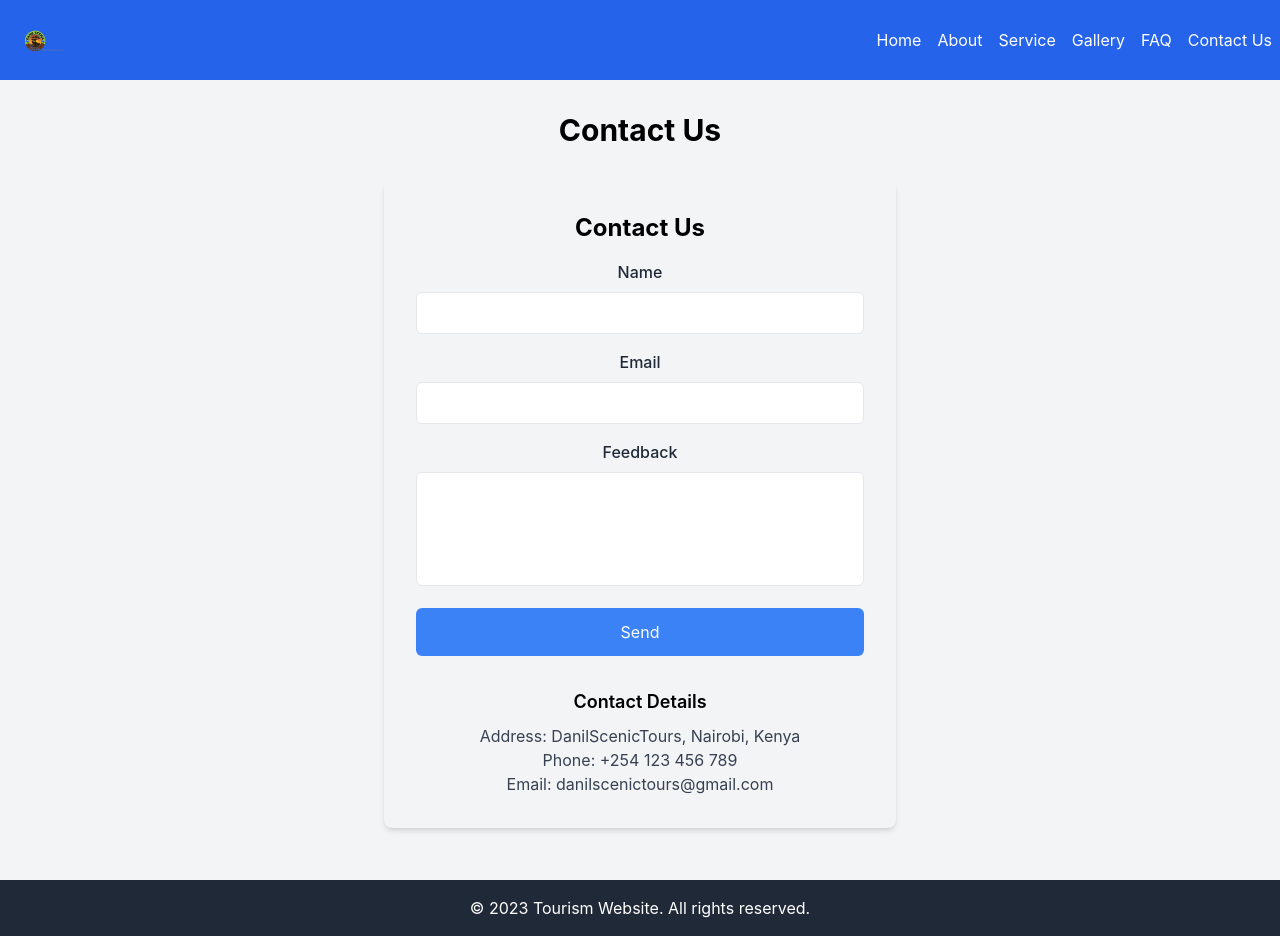
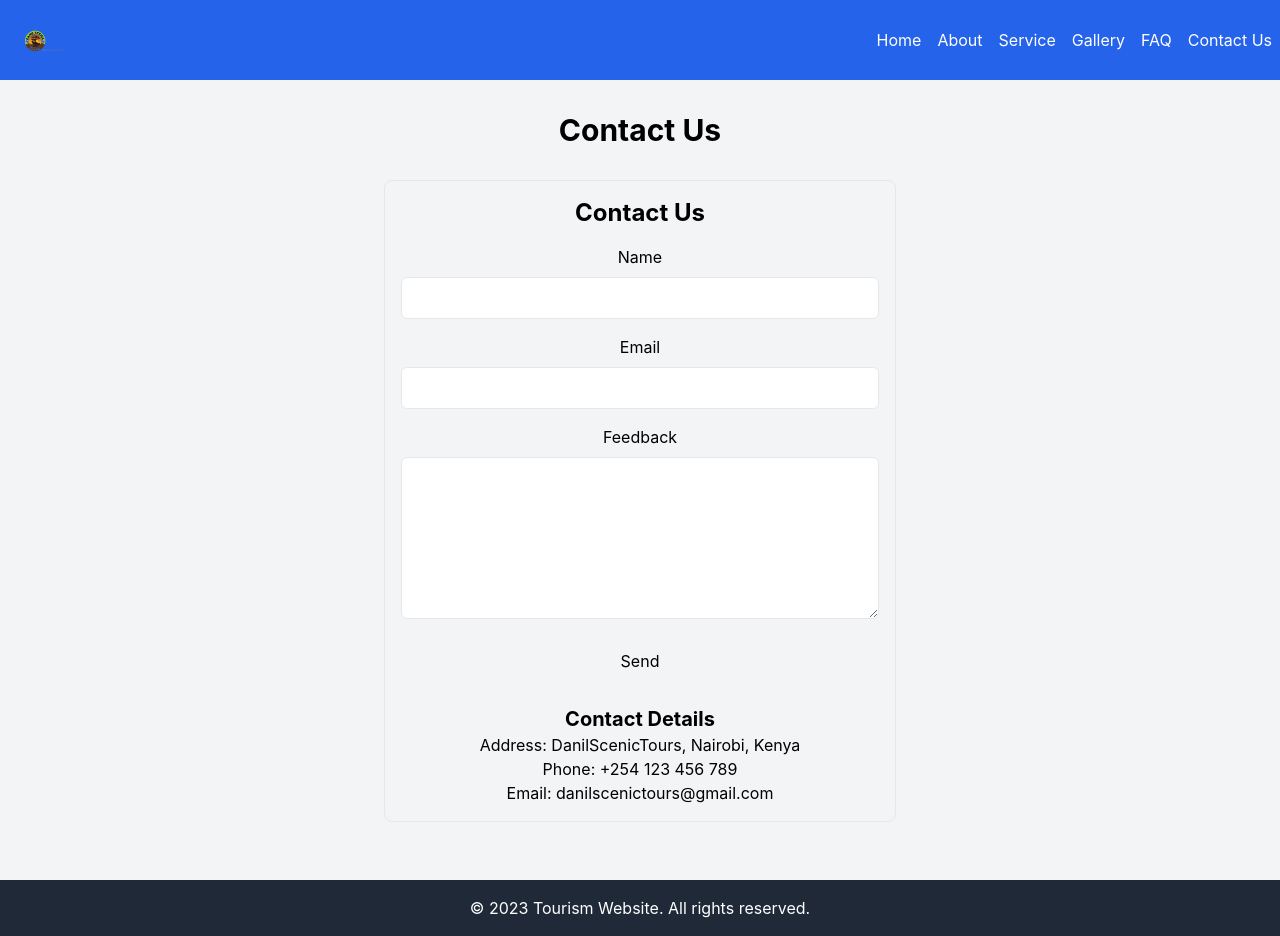
Before and after one commit to AlexIrungu/final-tours, a React (Create React App) app: page /contact in a window 1280 px wide. Built offline with nearby package versions, Linux system fonts and the light colour scheme.

Commit message:
updated contact

```diff
--- a/src/components/About.js
+++ b/src/components/About.js
@@ -13,6 +13,7 @@ function About() {
       <main className="about-section">
         <div className="about-align">
           {/* About card */}
+          <div className="about-card-container flex justify-center">
   <div className="about-card bg-white rounded-lg shadow-lg p-6 mb-6">
     <h1 className="text-blue-500 text-3xl font-bold mb-4">About Us</h1>
     <p className="text-gray-700">
@@ -20,6 +21,8 @@ function About() {
       The company has competent staff members with requisite knowledge and skills in tourism.
     </p>
   </div>
+</div>
+
 
           {/* Image container */}
           <div className="pic-container mt-6 grid grid-cols-1 md:grid-cols-2 gap-4">
--- a/src/components/ContactForm.js
+++ b/src/components/ContactForm.js
@@ -1,4 +1,5 @@
 import React, { useState } from "react";
+import { Fade } from "react-reveal";
 
 const ContactForm = () => {
   const [formData, setFormData] = useState({
@@ -28,11 +29,15 @@ const ContactForm = () => {
   };
 
   return (
-    <div className="contact-form p-8 bg-gray-100 rounded-lg shadow-md">
-      <h2 className="text-2xl font-bold mb-4">Contact Us</h2>
+    <div className="contact-form border rounded-lg p-4">
+      <h2 className="text-center text-2xl font-bold mb-4">
+        <Fade top>Contact Us</Fade>
+      </h2>
       <form onSubmit={handleSubmit}>
-        <div className="mb-4">
-          <label htmlFor="name" className="block font-medium text-gray-800">
+        {/* Use the Fade animation for the form fields */}
+        <Fade bottom>
+          <div className="form-group mb-4">
+            <label htmlFor="name" className="block mb-2">
               Name
             </label>
             <input
@@ -42,11 +47,11 @@ const ContactForm = () => {
               value={formData.name}
               onChange={handleChange}
               required
-            className="w-full px-4 py-2 mt-2 border rounded-md focus:outline-none focus:ring focus:border-blue-300"
+              className="w-full px-3 py-2 border rounded-md"
             />
           </div>
-        <div className="mb-4">
-          <label htmlFor="email" className="block font-medium text-gray-800">
+          <div className="form-group mb-4">
+            <label htmlFor="email" className="block mb-2">
               Email
             </label>
             <input
@@ -56,11 +61,11 @@ const ContactForm = () => {
               value={formData.email}
               onChange={handleChange}
               required
-            className="w-full px-4 py-2 mt-2 border rounded-md focus:outline-none focus:ring focus:border-blue-300"
+              className="w-full px-3 py-2 border rounded-md"
             />
           </div>
-        <div className="mb-4">
-          <label htmlFor="feedback" className="block font-medium text-gray-800">
+          <div className="form-group mb-4">
+            <label htmlFor="feedback" className="block mb-2">
               Feedback
             </label>
             <textarea
@@ -69,28 +74,31 @@ const ContactForm = () => {
               value={formData.feedback}
               onChange={handleChange}
               required
-            rows="4"
-            className="w-full px-4 py-2 mt-2 border rounded-md resize-none focus:outline-none focus:ring focus:border-blue-300"
+              className="w-full px-3 py-2 border rounded-md"
+              rows="6"
             ></textarea>
           </div>
-        <button
-          type="submit"
-          className="w-full px-6 py-3 text-white bg-blue-500 rounded-md hover:bg-blue-600 focus:outline-none"
-        >
+          <button type="submit" className="w-full btn btn-primary py-2">
+            <Fade left cascade>
               Send
+            </Fade>
           </button>
+        </Fade>
       </form>
-
       {/* Additional contact details section */}
-      <div className="contact-details mt-8">
-        <h3 className="text-lg font-semibold">Contact Details</h3>
-        <p className="mt-2 text-gray-700">
+      <div className="contact-details mt-6">
+        <h3 className="text-center text-xl font-bold">
+          <Fade bottom>Contact Details</Fade>
+        </h3>
+        <Fade bottom>
+          <p className="text-center">
             Address: DanilScenicTours, Nairobi, Kenya
             <br />
             Phone: +254 123 456 789
             <br />
             Email: danilscenictours@gmail.com
           </p>
+        </Fade>
       </div>
     </div>
   );
--- a/src/components/Home.js
+++ b/src/components/Home.js
@@ -6,6 +6,8 @@ import makiwa from "./makiwa-hd.png";
 import maasai from "./assets/maasai.jpg";
 import transport from "./assets/transport.jpg";
 import beauty from "./assets/beauty.jpg";
+import g from './assets/g.jpeg'
+import guide from './assets/guides.jpeg'
 
 function Home() {
   return (
--- a/src/components/LandingPage.js
+++ b/src/components/LandingPage.js
@@ -7,7 +7,7 @@ import {
   faInstagram,
   faLinkedin,
 } from "@fortawesome/free-brands-svg-icons";
-import { Fade } from "react-reveal"; // Import the Fade animation from react-reveal
+import { LightSpeed } from "react-reveal"; // Import the Fade animation from react-reveal
 
 import flam from './assets/flamingoes.jpg'
 
@@ -25,7 +25,7 @@ function LandingPage() {
 
         <div className="absolute top-1/2 left-1/2 transform -translate-x-1/2 -translate-y-1/2 text-white text-center">
           {/* Use the Fade animation for the text */}
-          <Fade cascade>
+          <LightSpeed cascade>
             <h1 className="text-4xl font-bold mb-4">
               <span className="text-white">Welcome to Our Beautiful Destination</span>
             </h1>
@@ -33,7 +33,7 @@ function LandingPage() {
             <Link to="/home" className="btn btn-primary px-8 py-3 rounded-full bg-blue-500 hover:bg-blue-600 text-white font-bold">
               Discover Now
             </Link>
-          </Fade>
+          </LightSpeed>
         </div>
       </div>
 
```
Lines whose indentation alone changed are shown as unchanged.
